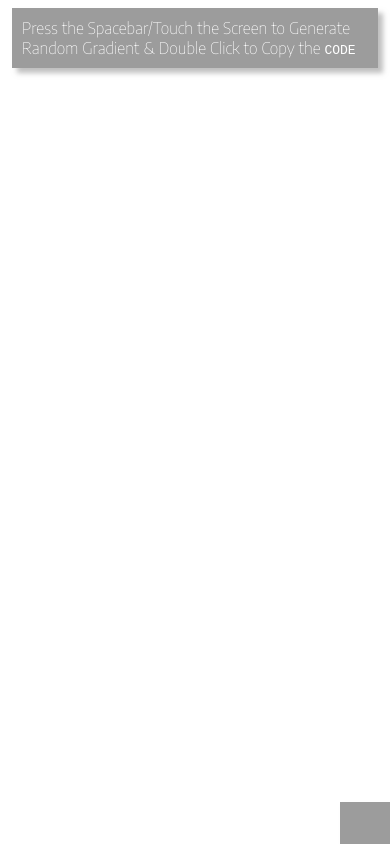
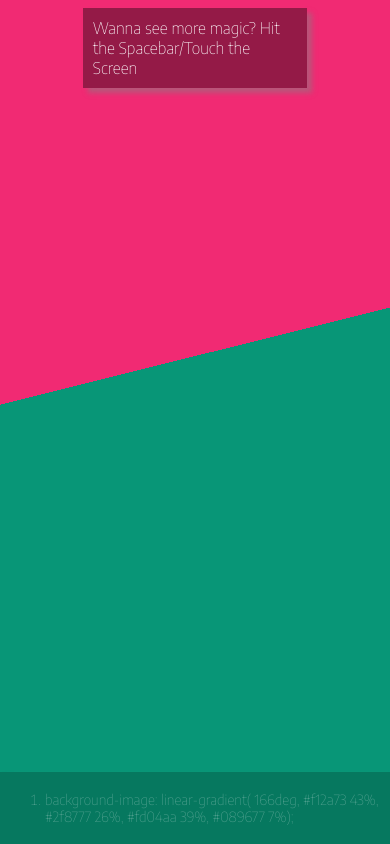
Before and after one commit to AlamSirji/findMyGradient, a plain HTML site: page index.html in a window 390 px wide. Drawn offline with Linux system fonts and the light colour scheme.

Commit message:
Working Random Generator

```diff
--- a/index.html
+++ b/index.html
@@ -9,7 +9,7 @@
     <script src="./script.js" defer></script>
 </head>
     <body>
-        <p id="cssStyle">Press the Spacebar/Touch the Screen to Generate Random Gradient & Double Click to Copy the <code>CODE</code></p>
+        <p id="cssStyle">Wanna see more magic? Hit the Spacebar/Touch the Screen</p>
         <div id="logBar">
             <ol id="logOL">
             </ul>
--- a/script.js
+++ b/script.js
@@ -1,20 +1,18 @@
+// var timer = setInterval(generateRandomGradient, 150);
+// window.addEventListener("mousemove",() => {
+//     clearInterval(timer);
+// });
+generateRandomGradient();
 
-window.addEventListener("keypress",function(e){
+window.addEventListener("keypress", (e) => {
+    // 32 spacebar
     if (e.keyCode === 32) {
-        randomGradient();
+        generateRandomGradient();
     }
 });
+window.addEventListener("touchstart", generateRandomGradient);
 
-window.addEventListener("touchstart",randomGradient);
-
-function randomGradient(){
-
-        const p = document.getElementById("cssStyle");
-
-        if(p){
-            p.remove();
-        }
-
+function generateRandomGradient() {
 
     const maxColorStop = 5;
     const minColorStop = 2;
@@ -22,17 +20,16 @@ function randomGradient(){
     var colorStops = [];
     var degree;
     var percentages = [];
-        var cssStyleValue;
-        var gradientType = Math.floor(Math.random()*(1 - 0 + 1) + 0);
-        var totalColorStops = Math.floor(Math.random()*(maxColorStop - minColorStop + 1) + minColorStop) ;
+    var gradientType = Math.floor(Math.random() * (1 - 0 + 1) + 0);
+    var totalColorStops = Math.floor(Math.random() * (maxColorStop - minColorStop + 1) + minColorStop);
     for (let index = 0; index < totalColorStops; index++) {
         colorStops.push(findRandomColor());
     }
-        degree = Math.floor(Math.random()*(360 - 0 + 1) + 0);
+    degree = Math.floor(Math.random() * (360 - 0 + 1) + 0);
 
     percentages = [];
-        for (let index = 0; index < totalColorStops+10; index++) {
-            percentages.push(Math.floor(Math.random()*(100 - 0 + 1) + 0) + "%");
+    for (let index = 0; index < totalColorStops + 10; index++) {
+        percentages.push(Math.floor(Math.random() * (100 - 0 + 1) + 0) + "%");
     }
 
     if (gradientType === 1) {
@@ -75,12 +72,12 @@ function randomGradient(){
 
     } else {
         // radial gradient
-            const shapes = ["ellipse","circle"]; // default ellipse
-            const sizes = ["farthest-corner","farthest-side","closest-corner","closest-side"]; // default farthest-corner
+        const shapes = ["ellipse", "circle"]; // default ellipse
+        const sizes = ["farthest-corner", "farthest-side", "closest-corner", "closest-side"]; // default farthest-corner
         // const positions = "center"; // default
-            const shape = shapes[Math.floor(Math.random()* ((shapes.length - 1) - 0 + 1) + 0)];
-            const size = sizes[Math.floor(Math.random()* ((sizes.length - 1) - 0 + 1) + 0)];
-            const shapeType = Math.floor(Math.random()*(1 - 0 + 1) + 0);
+        const shape = shapes[Math.floor(Math.random() * ((shapes.length - 1) - 0 + 1) + 0)];
+        const size = sizes[Math.floor(Math.random() * ((sizes.length - 1) - 0 + 1) + 0)];
+        const shapeType = Math.floor(Math.random() * (1 - 0 + 1) + 0);
         if (shapeType === 1) {
             // by shape only
             cssStyleValue = `radial-gradient(
@@ -100,40 +97,48 @@ function randomGradient(){
     // Update Self Body & Paragraph
     document.body.style.backgroundImage = cssStyleValue;
 
+    // logs of generated gradients
+    printLogs(cssStyleValue);
+
+}
+
+function findRandomColor() {
+    const indices = [0, 1, 2, 3, 4, 5, 6, 7, 8, 9, "a", "b", "c", "d", "e", "f"];
+    const code = [];
+    code.push(indices[Math.floor(Math.random() * (indices.length - 0))]);
+    code.push(indices[Math.floor(Math.random() * (indices.length - 0))]);
+    code.push(indices[Math.floor(Math.random() * (indices.length - 0))]);
+    code.push(indices[Math.floor(Math.random() * (indices.length - 0))]);
+    code.push(indices[Math.floor(Math.random() * (indices.length - 0))]);
+    code.push(indices[Math.floor(Math.random() * (indices.length - 0))]);
+    return code.join("");
+
+}
+
+function printLogs(cssStyleValue) {
     const logOL = document.getElementById("logOL");
     const newLi = document.createElement("LI");
     newLi.innerHTML = `background-image: ${cssStyleValue};`;
-        newLi.setAttribute("data-gradient-code",`${cssStyleValue};`);
-        newLi.setAttribute("title","Click to Apply, Double Click to Copy");
-        newLi.addEventListener("click",function(){
+    newLi.setAttribute("data-gradient-code", `${cssStyleValue};`);
+    newLi.setAttribute("title", "Click to Copy");
+    logOL.appendChild(newLi);
+    logOL.scrollTo(0, logOL.scrollHeight);
+    newLi.addEventListener("mouseenter", (e) => {
+        // apply style to current body
         document.body.style.backgroundImage = cssStyleValue;
     });
-        newLi.addEventListener("dblclick",function(){
+    newLi.addEventListener("click", (e) => {
+        // copy style to clipboard
+        let cssStyleValue = e.target.innerHTML;
         if (typeof Navigator.clipboard != undefined) {
             const textArea = document.createElement("TEXTAREA");
-                textArea.value = `${cssStyleValue};`;
+            textArea.value = cssStyleValue;
             document.body.appendChild(textArea);
             textArea.select();
             document.execCommand("copy");
             textArea.remove();
         } else {
-                Navigator.clipboard.writeText(`${cssStyleValue};`);
+            Navigator.clipboard.writeText(cssStyleValue);
         }
-
-        });
-        logOL.appendChild(newLi);
-        logOL.scrollTo(0,logOL.scrollHeight)
+    })
 }
-
-function findRandomColor(){
-    const indices = [0,1,2,3,4,5,6,7,8,9,"a","b","c","d","e","f"];
-    const code = [];
-    code.push(indices[Math.floor(Math.random()*(indices.length - 0))]);
-    code.push(indices[Math.floor(Math.random()*(indices.length - 0))]);
-    code.push(indices[Math.floor(Math.random()*(indices.length - 0))]);
-    code.push(indices[Math.floor(Math.random()*(indices.length - 0))]);
-    code.push(indices[Math.floor(Math.random()*(indices.length - 0))]);
-    code.push(indices[Math.floor(Math.random()*(indices.length - 0))]);
-    return code.join("");
-
-}
--- a/style.css
+++ b/style.css
@@ -1,4 +1,9 @@
 @import url('https://fonts.googleapis.com/css2?family=Encode+Sans:wght@100&display=swap');
+
+* {
+    box-sizing: border-box;
+}
+
 html {
     height:100%;
 }
@@ -20,7 +25,7 @@ p {
     bottom:0px;
     right:0px;
     padding:5px;
-    background-color:rgba(0, 0, 0, 0.39);
+    background-color:rgba(0, 0, 0, 0.2);
     color:white;
     box-shadow: 5px 5px 5px rgba(128, 128, 128, 0.507);
 }
@@ -31,21 +36,14 @@ p {
 #logOL li {
     cursor: pointer;
     user-select: none;
+    opacity: 0.3;
+}
+#logOL li:hover {
+    opacity: 1;
 }
 
-@media (max-width:850px){
-    p {
-        margin: 2% 10%;
-    }
+@media (max-width:550px){
+   #logBar {
+       font-size:14px;
+   }
 }
-@media (max-width:650px){
-    p {
-        margin: 2% 2%;
-    }
-}
-@media (max-width:550px){
-    p {
-        margin: 2% 1%;
-        word-wrap: break-word;
-    }
-}
```
Lines whose indentation alone changed are shown as unchanged.
